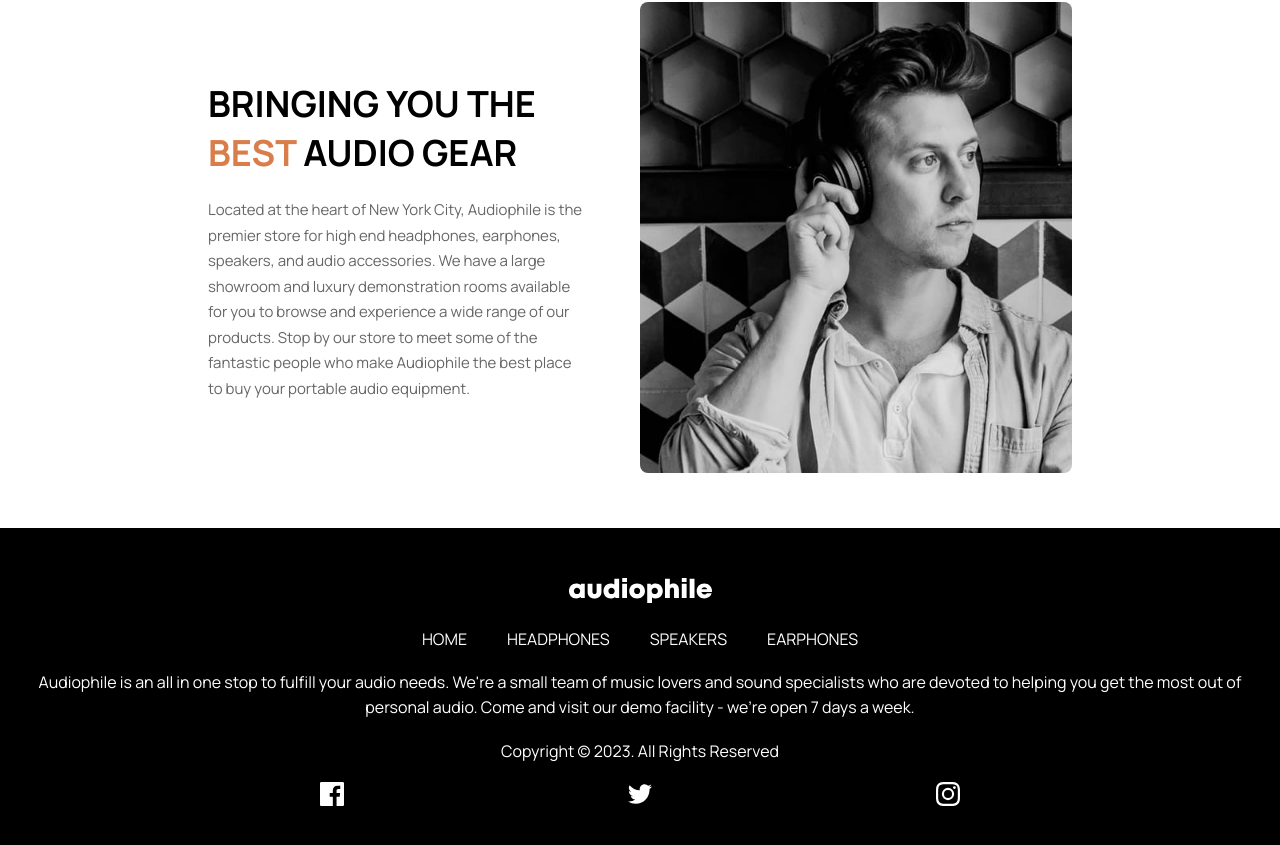
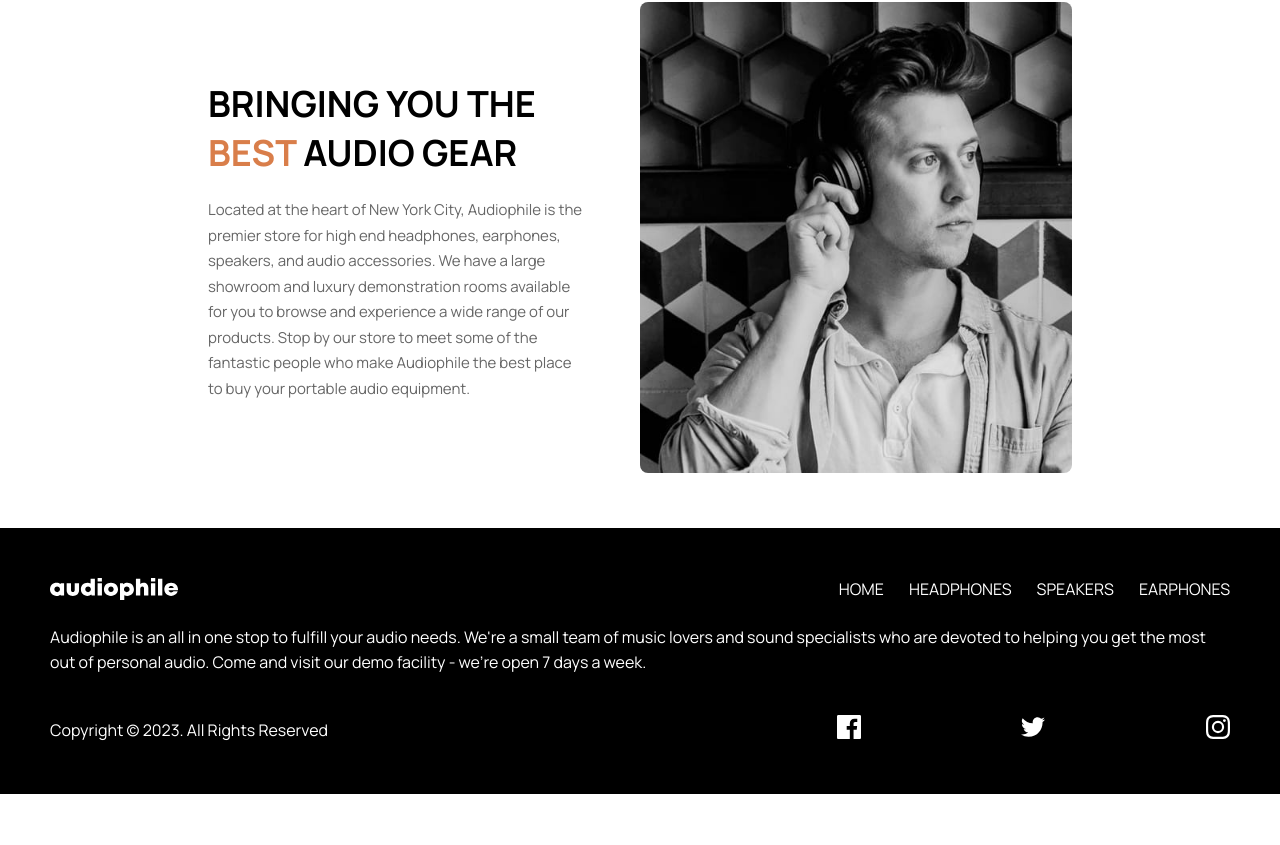
Before and after one commit to Wladimir-Dev/Audiophile_E-Commerce, a React (Create React App) app: page /#/ in a window 1280 px wide. Shown: the part 2362-3207 px from the top of the page. After the commit the page ends 3156 px from the top, so only its background shows below. Built offline with nearby package versions, Linux system fonts and the light colour scheme.

Commit message:
styles tablet and desktop footer page

```diff
--- a/src/Components/Cart/styles.module.css
+++ b/src/Components/Cart/styles.module.css
@@ -44,6 +44,7 @@ font-size: 19px;
     font-size: 16px;
     padding: 0px 1px;
     opacity: 0.8;
+    cursor: pointer;
 }
 
 .card__body {
--- a/src/Components/CategoryBar/index.jsx
+++ b/src/Components/CategoryBar/index.jsx
@@ -14,13 +14,8 @@ export const CategoryBar = () => {
     const categories = getCategorias();
     let { pathname } = useLocation();
 
-    pathname = pathname.slice(1);
+    pathname = pathname.slice(1); //elimino el caracter '/' del path
 
-
-    categories.push(
-        {
-            category: ''
-        })
 
     const isCategory = categories.some(category => category.category == pathname);
 
--- a/src/Components/CategoryBar/styles.module.css
+++ b/src/Components/CategoryBar/styles.module.css
@@ -5,7 +5,7 @@
     margin: 0 auto;
     text-align: center;
     min-height: 90px;
-    /* background-color: red; */
+
 }
 
 .categoryBar>h2 {
--- a/src/Components/CounterButton/index.jsx
+++ b/src/Components/CounterButton/index.jsx
@@ -1,5 +1,9 @@
 import React from 'react'
+
+
 import styles from './styles.module.css'
+
+
 export const CounterButton = ({ count, fnAux, fromCard = false }) => {
 
     const handleCounter = (e) => {
@@ -10,7 +14,7 @@ export const CounterButton = ({ count, fnAux, fromCard = false }) => {
                 return
             }
             else {
-                window.confirm("seguro eliminar del carrito?") && fnAux('restar')
+                window.confirm("¿Seguro eliminar del carrito?") && fnAux('restar')
                 return
             }
         }
--- a/src/Components/DescriptionWeb/index.jsx
+++ b/src/Components/DescriptionWeb/index.jsx
@@ -5,12 +5,14 @@ import styles from "./styles.module.css"
 import desktop from './desktop.module.css'
 
 export const DescriptionWeb = () => {
+
+
     return (
         <aside className={`${styles.descriptionWeb} ${desktop.descriptionWeb}`}>
             <picture>
                 <source media="(min-width: 1024px)" srcSet="./assets/shared/desktop/image-best-gear.jpg" />
                 <source media="(min-width: 768px)" srcSet="./assets/shared/tablet/image-best-gear.jpg" />
-                <img src="./assets/shared/mobile/image-best-gear.jpg" alt="" />
+                <img src="./assets/shared/mobile/image-best-gear.jpg" alt="Image product" />
             </picture>
             <div className={`${desktop.information}`}>
                 <h2>BRINGING YOU THE <span>BEST</span> AUDIO GEAR</h2>
--- /dev/null
+++ b/src/Components/Footer/desktop.module.css
@@ -0,0 +1,9 @@
+@media only screen and (min-width:1024px) {
+    .header {
+        flex-direction: row;
+        justify-content: space-between;
+    }
+    .header ul{
+        justify-content: end;
+    }
+}
--- a/src/Components/Footer/index.jsx
+++ b/src/Components/Footer/index.jsx
@@ -3,14 +3,20 @@ import { NavLink } from 'react-router-dom'
 import { NavigationOption } from '../NavigationOption';
 
 import styles from './styles.module.css'
+import tablet from './tablet.module.css'
+import desktop from './desktop.module.css'
 
 export const Footer = () => {
+
     const today = new Date();
     const year = today.getFullYear();
+
+
+
     return (
-        <footer className={styles.footer}>
+        <footer className={`${styles.footer} ${tablet.footer}`}>
 
-            <div className={styles.header}>
+            <div className={`${styles.header} ${tablet.header} ${desktop.header}`}>
                 <NavLink to={`/`}>
                     <img src="./assets/shared/desktop/logo.svg" alt="icon logo" />
                 </NavLink>
@@ -23,6 +29,7 @@ export const Footer = () => {
                 are devoted to helping you get the most out of personal audio.
                 Come and visit our demo facility - we're open 7 days a week.
             </p>
+            <div className={`${styles.footerEnd} ${tablet.footerEnd}`}>
                 <span>Copyright © {year}. All Rights Reserved</span>
                 <div className={styles.container__socialMedia}>
                     <a href='https://github.com/Wladimir-Dev?tab=repositories' target={'_blank'}>
@@ -37,6 +44,7 @@ export const Footer = () => {
 
 
                 </div>
+            </div>
         </footer>
     )
 }
--- a/src/Components/Footer/styles.module.css
+++ b/src/Components/Footer/styles.module.css
@@ -1,7 +1,6 @@
 .footer{
     background-color: black;
     width: 100%;
-    padding: 25px;
     height: auto;
     color: white;
     padding: 50px 0px;
@@ -23,7 +22,7 @@
     color: white;
     text-decoration: none;
 }
-.footer >span{
+.footerEnd >span{
     margin: 0 auto;
     width: 100%;
     text-align: center;
--- /dev/null
+++ b/src/Components/Footer/tablet.module.css
@@ -0,0 +1,31 @@
+@media only screen and (min-width:768px) {
+  .footer{
+    padding: 50px;
+  }
+  .footer> p{
+    text-align: start;
+    padding-left: 0px;
+  }
+    .header{
+        align-items: start;
+    }
+
+    .header ul{
+    flex-direction: row;
+    justify-content: start;
+    column-gap: 25px;
+   }
+   .footerEnd{
+    display: flex;
+    align-items: center;
+    justify-content: space-between;
+    margin-top: 20px;
+
+   }
+   .footerEnd >span{
+    text-align: start;
+   }
+   .footerEnd >div{
+    margin-top: 0;
+   }
+}
--- a/src/Components/hooks/useProducts.js
+++ b/src/Components/hooks/useProducts.js
@@ -8,12 +8,15 @@ export function useProducts() {
     const [products, setProducts] = useState(productsJson)
 
     const getCategorias = () => {
+        let auxCategories;
 
-        return products.filter((product, index, self) =>
+        auxCategories = products.filter((product, index, self) =>
             index === self.findIndex((t) => (
                 t.category === product.category))
         )
 
+        auxCategories.push({ category: '' })
+        return auxCategories;
     }
 
     return { products, getCategorias }
--- a/src/container/ListOfCategories/index.jsx
+++ b/src/container/ListOfCategories/index.jsx
@@ -28,7 +28,8 @@ export const ListOfCategories = () => {
             <section className={`${styles.categoria} ${tablet.categoria} ${desktop.categoria}`}>
                 <ul >
                     {
-                        categorias.map((categoria,index) => (
+                        categorias.map((categoria, index) => (
+                            categoria.category != '' &&
                             <li key={categoria.category} className={`${styles.product} ${desktop.product}`}>
                                 <figure>
                                     <img src={IMAGES_CATEGORY[index]} alt="categoria imagen" />
```
Also changed, not shown: src/Components/Cart/index.jsx (+8 -1 lines). Lines whose indentation alone changed are shown as unchanged.
